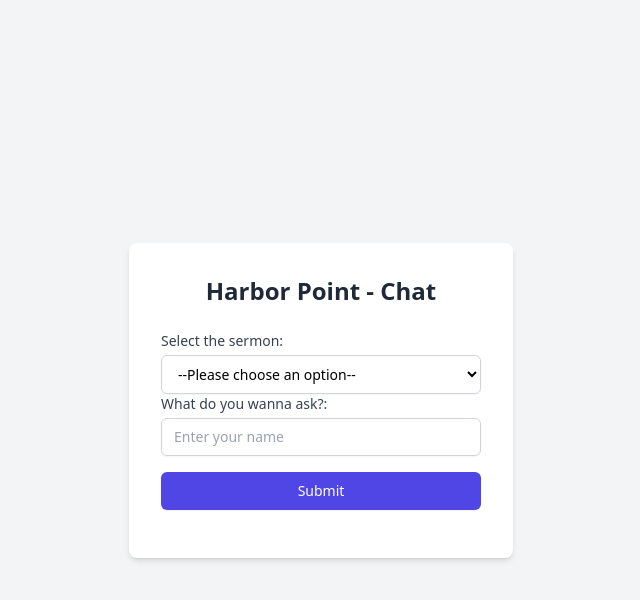
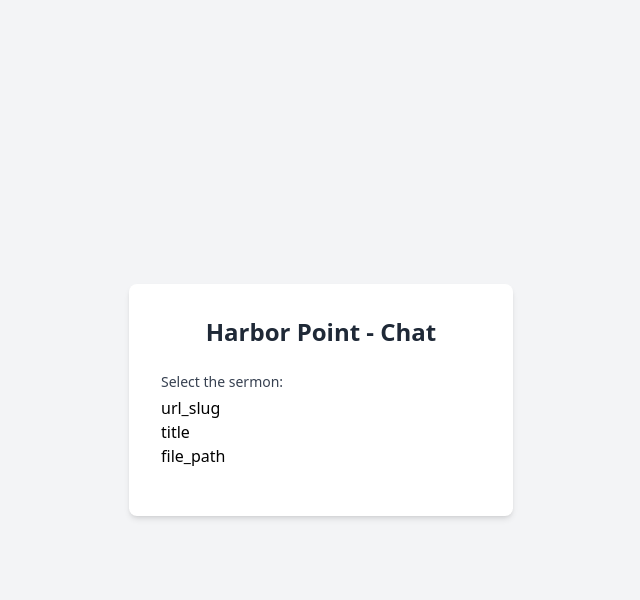
Before and after one commit to xeb/hpchat, a Flask app: page / in a window 1280 px wide. Shown: the top 600 px of the page, without its empty margins (319-959 px from the left). Run offline with Flask 3, Linux system fonts and the light colour scheme; some libraries are stand-ins or nearby versions.

Commit message:
new index template

```diff
--- a/hpchat/server.py
+++ b/hpchat/server.py
@@ -13,14 +13,11 @@ CORS(app)
 
 @app.route('/')
 def index():
-    parent_dir = Path(__file__).parent.parent
-    output_dir = parent_dir / 'output'
-    txt_files = list(output_dir.glob('*.txt'))
+    file_names, _ = runtime.get_sermons()
 
-
-    return render_template('index.html', sermons=txt_files)
-    selected_file = txt_files[selected_index]
-    return str(selected_file.resolve())
+    return render_template('index.html', sermons=file_names)
+    # selected_file = txt_files[selected_index]
+    # return str(selected_file.resolve())
 
 @app.route('/chat', methods=['POST'])
 def chat():
--- a/hpchat/templates/index.html
+++ b/hpchat/templates/index.html
@@ -12,23 +12,28 @@
         <form id="ajaxForm" class="space-y-4">
             <div>
                 <label for="color" class="block text-sm font-medium text-gray-700 mb-1">Select the sermon:</label>
+                <ul>
+                    {% for sermon in sermons %}
+                        <li><a href={{sermon["url_slug"]}}>{{sermon}}</a></li>
+                    {% endfor %}
+                </ul>
 
-                <select id="color" name="color" required class="mt-1 block w-full py-2 px-3 border border-gray-300 bg-white rounded-md shadow-sm focus:outline-none focus:ring-indigo-500 focus:border-indigo-500 sm:text-sm">
+                <!-- <select id="color" name="color" required class="mt-1 block w-full py-2 px-3 border border-gray-300 bg-white rounded-md shadow-sm focus:outline-none focus:ring-indigo-500 focus:border-indigo-500 sm:text-sm">
                     <option value="">--Please choose an option--</option>
                     {% for sermon in sermons %}
                         <option value="red">{{sermon}}</option>
                     {% endfor %}
-                </select>
-                <div>
+                </select> -->
+                <!-- <div>
                     <label for="name" class="block text-sm font-medium text-gray-700 mb-1">What do you wanna ask?:</label>
                     <input type="text" id="name" name="name" required class="mt-1 block w-full py-2 px-3 border border-gray-300 bg-white rounded-md shadow-sm focus:outline-none focus:ring-indigo-500 focus:border-indigo-500 sm:text-sm" placeholder="Enter your name">
-                </div>
+                </div> -->
             </div>
-            <div>
+            <!-- <div>
                 <button type="submit" class="w-full flex justify-center py-2 px-4 border border-transparent rounded-md shadow-sm text-sm font-medium text-white bg-indigo-600 hover:bg-indigo-700 focus:outline-none focus:ring-2 focus:ring-offset-2 focus:ring-indigo-500">
                     Submit
                 </button>
-            </div>
+            </div> -->
         </form>
         <div id="response" class="mt-4 text-center text-sm"></div>
     </div>
```
